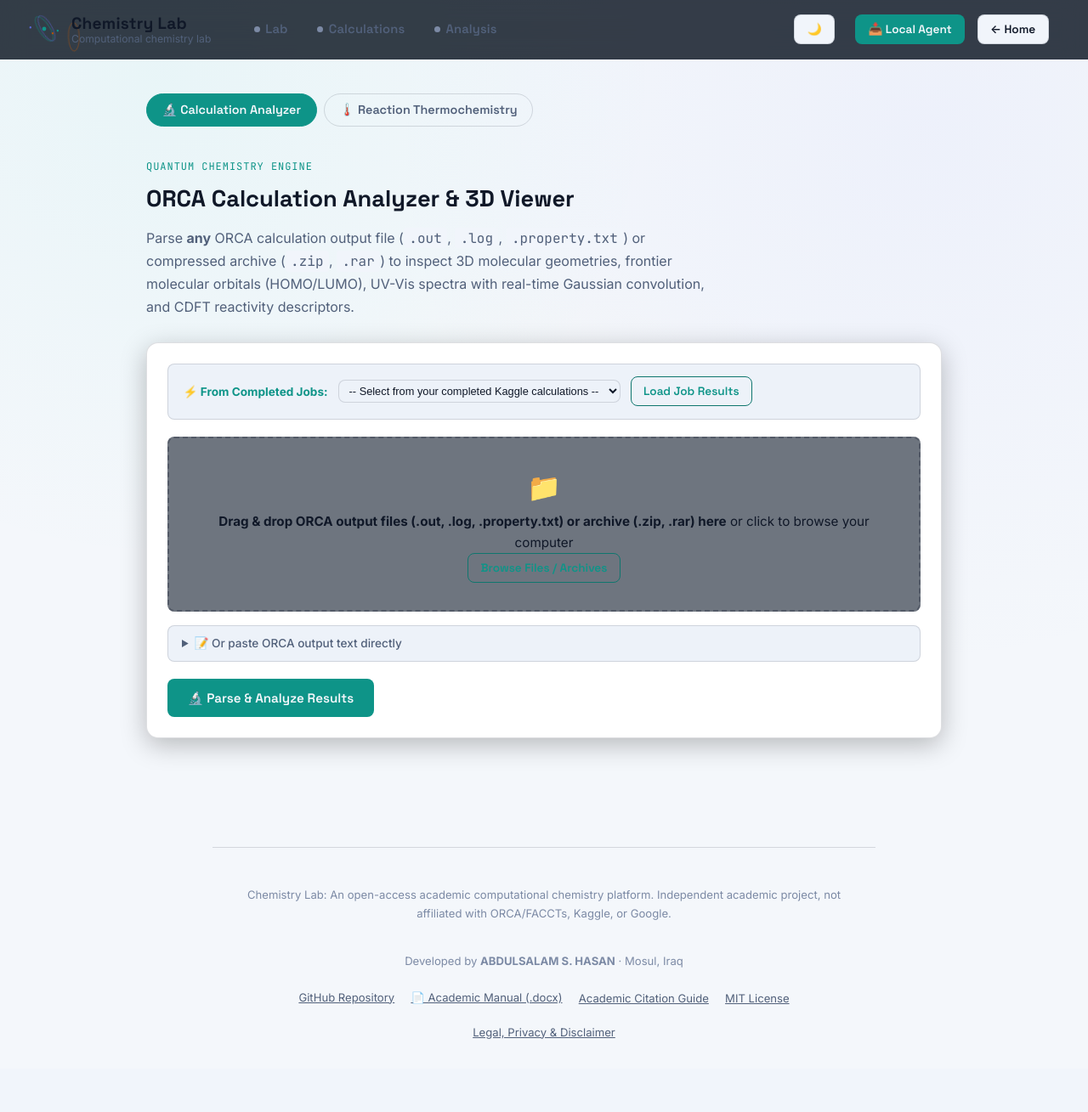
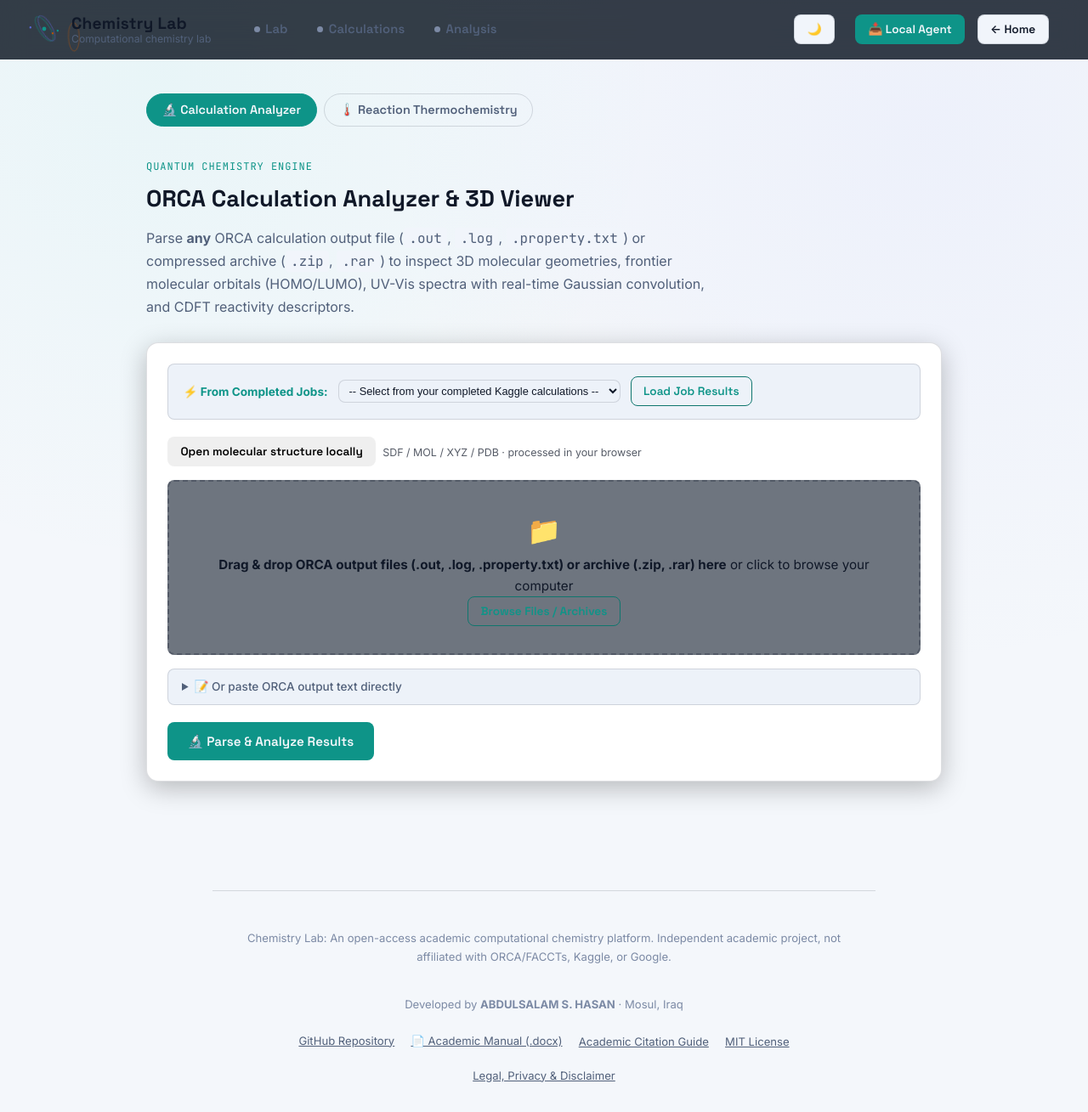
Before and after one commit to abd19990044-commits/chemistry-web-lab, a Python web app: template templates/index.html in a window 1280 px wide, after a click that opens the changed part. Shown: the whole page at 85% size. Before the commit the page ends 1223 px from the top, so only its background shows below. Run offline with Jinja, Linux system fonts and the light colour scheme; the template is opened without the code that fills it: most values are stand-ins (such as "Sample title", 1, 10 or a date in 2020); some libraries are stand-ins or nearby versions.

Commit message:
Upgrade analysis molecular viewer with read-only inspection and local file opening
Add consistent camera navigation, standard views, projection control, atom/charge inspection, distance/angle/signed-dihedral measurements and real 2x PNG export. Preserve topology across style changes and keep calculated coordinates immutable. Use the shared Canvas renderer when WebGL is unavailable.

Open structure files in browser workers, label geometry-only data honestly, reject mismatched charge/topology files and suppress invented dipole vectors. Separate disconnected components only for synthetic 3D generation. Add geometry/renderer regressions and replace a flaky Windows process-start delay with a bounded state wait.

```diff
--- a/static/css/style.css
+++ b/static/css/style.css
@@ -3604,3 +3604,14 @@ main { max-width: 1000px; margin: 0 auto; padding: 0 2rem 6rem; }
 .builder3d-precision-details .builder-locked-notice { background: rgba(56,189,248,0.10); color: var(--text); }
 
 .builder3d-forcefield-progress { display:block; white-space:pre-line; font:0.72rem/1.5 var(--font-mono); color:var(--text); padding:0.65rem; border:1px solid var(--border); border-radius:8px; background:var(--bg); overflow-wrap:anywhere; }
+
+/* Calculated geometry inspector: camera controls and readouts stay outside the canvas. */
+.analysis-view-toolbar,.analysis-camera-controls,.analysis-local-open { display:flex; align-items:center; flex-wrap:wrap; gap:.5rem; }
+.analysis-view-toolbar { justify-content:space-between; padding:.75rem 0; border-top:1px solid var(--border); }
+.analysis-local-open { margin:0 0 1rem; }
+.analysis-view-status { display:flex; flex-wrap:wrap; justify-content:space-between; gap:.5rem; font-size:.73rem; color:var(--text-muted); padding:.65rem 0; }
+.analysis-atom-inspector { display:block; white-space:pre-line; min-height:3.5rem; font:.8rem/1.6 var(--font-mono); padding:.8rem 1rem; margin-bottom:1rem; background:var(--ink-2); border:1px solid var(--border); border-radius:8px; color:var(--text); overflow-wrap:anywhere; }
+#engine-3d-viewport { touch-action:none; outline-offset:3px; }
+#engine-3d-viewport:focus-visible { outline:2px solid var(--teal); }
+#engine-3d-viewport.is-dragging { cursor:grabbing; }
+@media (max-width:700px) { .analysis-view-toolbar { align-items:stretch; } #engine-3d-viewport { min-height:340px; height:50vh; } }
--- /dev/null
+++ b/static/js/analysis-viewer.js
@@ -0,0 +1,82 @@
+/* MIT. Read-only geometry inspection; view gestures never edit QM coordinates. */
+(function(root){
+  'use strict';
+  const sub=(a,b)=>({x:a.x-b.x,y:a.y-b.y,z:a.z-b.z});
+  const dot=(a,b)=>a.x*b.x+a.y*b.y+a.z*b.z;
+  const cross=(a,b)=>({x:a.y*b.z-a.z*b.y,y:a.z*b.x-a.x*b.z,z:a.x*b.y-a.y*b.x});
+  const length=a=>Math.hypot(a.x,a.y,a.z);
+  function measure(points){
+    if(points.length===2)return {label:'Distance',value:length(sub(points[0],points[1])),unit:'Å'};
+    if(points.length===3){const a=sub(points[0],points[1]),b=sub(points[2],points[1]),n=length(a)*length(b);return {label:'Angle',value:n>1e-10?Math.acos(Math.max(-1,Math.min(1,dot(a,b)/n)))*180/Math.PI:null,unit:'°'};}
+    if(points.length===4){const a=sub(points[0],points[1]),b=sub(points[2],points[1]),c=sub(points[3],points[2]);const n1=cross(b,a),n2=cross(b,c),n=length(n1)*length(n2),bn=length(b);return {label:'Dihedral',value:n>1e-10&&bn>1e-10?Math.atan2(dot(cross(n1,n2),b)/bn,dot(n1,n2))*180/Math.PI:null,unit:'°'};}
+    return null;
+  }
+  function attachTopology(atoms,molecule){
+    if(molecule.atoms.length!==atoms.length||molecule.atoms.some((a,i)=>a.elem!==atoms[i].elem))throw Error('Atom order or elements differ from the calculated geometry. Use an SDF/MOL with the same atom order.');
+    MoleculeGraph.validate(molecule.atoms,molecule.bonds);
+    const mapping=new Map(molecule.atoms.map((a,i)=>[a.id,atoms[i].id]));
+    return molecule.bonds.map(b=>({...b,a1:mapping.get(b.a1),a2:mapping.get(b.a2)}));
+  }
+  function create(options){
+    const {viewer,viewport,job,restyle}=options;
+    const model=viewer.getModel(),atoms=model.selectedAtoms({});
+    atoms.forEach((a,i)=>{a.id=i+1;a.molId=1;});
+    let source=false,bonds=[],picks=[],selected=null,orthographic=false,spinning=false,spinFrame=0,lastFrame=0,disposed=false;
+    if(job.molecular_topology?.topology==='source'){
+      try{bonds=attachTopology(atoms,job.molecular_topology);source=true;}catch(e){options.warn?.(e.message);}
+    }
+    if(!source)bonds=atoms.length<=2000?MoleculeGraph.infer(atoms):[];
+    MoleculeGraph.apply(model,bonds);model.setClickable({},true,()=>{});
+    const events=new AbortController(),signal=events.signal;
+    const el=id=>document.getElementById(id),listen=(node,type,fn)=>node?.addEventListener(type,fn,{signal});
+    const mode=el('engine-3d-measure-mode'),details=el('engine-3d-inspector'),topology=el('engine-3d-topology-status');
+    const notice=()=>{if(topology)topology.textContent=source?`${bonds.length} source bonds · bond orders preserved`:(bonds.length?`${bonds.length} estimated bonds · XYZ has no bond orders / formal charges`:'No verified bonds · coordinates only');};
+    notice();if(details)details.textContent='Click an atom to inspect its coordinates and available partial charges.';
+    viewer.setProjection('perspective');const projection=el('engine-3d-projection');if(projection){projection.textContent='Perspective';projection.setAttribute('aria-pressed','false');}
+    function inspect(atom){
+      selected=atom;
+      const lines=[`${atom.elem}${atom.id} · X ${atom.x.toFixed(6)} · Y ${atom.y.toFixed(6)} · Z ${atom.z.toFixed(6)} Å`];
+      for(const [name,values] of [['Mulliken',job.mulliken_charges||job.charges],['Hirshfeld',job.hirshfeld_charges||job.chg_charges]]){
+        const q=values?.[atom.id-1];if(values?.length===atoms.length&&Number.isFinite(q))lines.push(`${name}: ${q>=0?'+':''}${q.toFixed(6)} e`);
+      }
+      if(details)details.textContent=lines.join('\n');
+    }
+    function draw(){
+      if(disposed)return;
+      const marked=new Set(picks.map(a=>a.id));if(selected)marked.add(selected.id);
+      marked.forEach(id=>viewer.addStyle({index:id-1},{sphere:{scale:.34,color:'#f6c85f'}}));
+      picks.forEach((a,i)=>{viewer.addLabel(`${i+1}: ${a.elem}${a.id}`,{position:a,fontColor:'#fff2b3',backgroundColor:'#283044',fontSize:13,showBackground:true,inFront:true});if(i)viewer.addLine?.({start:picks[i-1],end:a,color:'#f6c85f',linewidth:3,dashed:true});});
+      const m=measure(picks);
+      if(picks.length){const required=Number(mode?.value)||0;const line=picks.map(a=>`${a.elem}${a.id}`).join(' → ');if(details)details.textContent=`${line}\n${m?`${m.label}: ${m.value===null?'undefined (degenerate geometry)':m.value.toFixed(4)+' '+m.unit}`:'Pick the next atom.'}${picks.length<required?` · ${picks.length}/${required} selected`:''}`;}
+      viewer.render();
+    }
+    function clear(){picks=[];selected=null;if(details)details.textContent='Click an atom to inspect its coordinates and available partial charges.';restyle();}
+    function pick(x,y){const r=viewport.getBoundingClientRect();if(!r.width||!r.height||x<r.left||x>r.right||y<r.top||y>r.bottom)return null;const hit=viewer.targetedObjects?.((x-r.left)*2/r.width-1,1-(y-r.top)*2/r.height,{})?.[0]?.clickable;return hit?atoms.find(a=>a.id===hit.id):null;}
+    function fit(){viewer.zoomTo();viewer.render();}
+    viewport.tabIndex=0;viewport.setAttribute('aria-label','Calculated molecular geometry. Drag to orbit, right drag to pan, scroll to zoom. F fits; 1, 2, 3 select views.');
+    const controls=MolecularControls.createController({element:viewport,getViewer:()=>viewer,getState:()=>({activeTool:'navigate',atoms}),pick,
+      select:inspect,click(atom){inspect(atom);const needed=Number(mode?.value)||0;if(needed){if(picks.length>=needed)picks=[];if(!picks.some(a=>a.id===atom.id))picks.push(atom);}restyle();},clearSelection:clear,redraw:()=>viewer.render(),fit,viewChanged:()=>viewer.render()});
+    const observer=new ResizeObserver(()=>{if(!disposed&&viewport.clientWidth&&viewport.clientHeight){viewer.resize();viewer.render();}});observer.observe(viewport);
+    function preset(name){const v=viewer.getView().slice(),q=name==='right'?MolecularControls.rotation({x:0,y:1,z:0},Math.PI/2):name==='top'?MolecularControls.rotation({x:1,y:0,z:0},Math.PI/2):[0,0,0,1];v.splice(4,4,...q);viewer.setView(v);viewer.render();}
+    for(const name of ['front','right','top'])listen(el('engine-3d-view-'+name),'click',()=>preset(name));
+    listen(el('engine-3d-projection'),'click',e=>{orthographic=!orthographic;viewer.setProjection(orthographic?'orthographic':'perspective');e.currentTarget.textContent=orthographic?'Orthographic':'Perspective';e.currentTarget.setAttribute('aria-pressed',String(orthographic));viewer.render();});
+    listen(el('engine-3d-clear-selection'),'click',clear);listen(mode,'change',clear);
+    listen(viewport,'keydown',e=>{if(e.key.toLowerCase()==='f'){e.preventDefault();fit();}else if(e.key==='Escape'){e.preventDefault();clear();}else if(['1','2','3'].includes(e.key)){e.preventDefault();preset({1:'front',2:'right',3:'top'}[e.key]);}});
+    function spin(){if(!spinning||disposed)return;if(document.hidden||!viewport.getClientRects().length){spinning=false;el('engine-3d-spin')?.classList.remove('btn-primary');return;}if(!document.hidden&&viewport.getBoundingClientRect().width&&viewport.getClientRects().length){const now=performance.now(),dt=lastFrame?Math.min(40,now-lastFrame):16;const v=viewer.getView().slice();v.splice(4,4,...MolecularControls.multiply(MolecularControls.rotation({x:0,y:1,z:0},dt*.00035),v.slice(4,8)));viewer.setView(v);viewer.render();lastFrame=now;}else lastFrame=0;spinFrame=requestAnimationFrame(spin);}
+    function toggleSpin(){spinning=!spinning;el('engine-3d-spin')?.classList.toggle('btn-primary',spinning);if(spinning){lastFrame=0;spin();}else cancelAnimationFrame(spinFrame);}
+    listen(viewport,'pointerdown',()=>{if(spinning)toggleSpin();});
+    const topologyInput=el('engine-3d-topology-file');
+    listen(el('engine-3d-topology-open'),'click',()=>topologyInput.click());
+    listen(topologyInput,'change',async()=>{const file=topologyInput.files?.[0];if(!file)return;try{const molecule=await BrowserChemistry.file(file);if(disposed)return;if(molecule.topology!=='source')throw Error('Use SDF/MOL to supply bond orders.');const next=attachTopology(atoms,molecule);bonds=next;source=true;job.molecular_topology={...molecule,atoms:atoms.map(a=>({id:a.id,elem:a.elem,x:a.x,y:a.y,z:a.z,charge:molecule.atoms[a.id-1].charge||0})),bonds};MoleculeGraph.apply(model,bonds);notice();restyle();}catch(e){options.warn?.(e.message);}finally{topologyInput.value='';}});
+    listen(el('engine-3d-download-png'),'click',()=>{
+      try{
+        let uri;const oldView=viewer.getView().slice(),r=viewport.getBoundingClientRect(),scale=Math.min(2,4096/Math.max(r.width,r.height));
+        if(viewer.rendererType==='canvas')uri=viewer.pngURI(scale);
+        else{try{viewer.setWidth(Math.round(r.width*scale));viewer.setHeight(Math.round(r.height*scale));viewer.render();uri=viewer.pngURI();}finally{viewer.resize();viewer.setView(oldView);viewer.render();}}
+        const a=document.createElement('a');a.href=uri;a.download='calculated-molecular-geometry.png';a.click();
+      }catch(e){options.warn?.('Could not export molecular PNG: '+e.message);}
+    });
+    return {draw,fit,toggleSpin,topology:()=>({atoms:atoms.map(a=>({id:a.id,elem:a.elem,x:a.x,y:a.y,z:a.z,charge:job.molecular_topology?.atoms?.[a.id-1]?.charge||0})),bonds:structuredClone(bonds),topology:source?'source':'unverified'}),destroy(){disposed=true;spinning=false;cancelAnimationFrame(spinFrame);controls.destroy();observer.disconnect();events.abort();el('engine-3d-spin')?.classList.remove('btn-primary');}};
+  }
+  root.AnalysisViewer={create,measure,attachTopology};
+})(globalThis);
--- a/static/js/chemistry-worker.js
+++ b/static/js/chemistry-worker.js
@@ -37,6 +37,7 @@ async function parse({text,format,name,generate3D=false}){
     const generated3D=generate3D||(authoritative&&m.GetDimension()===2);
     if(generated3D){const g=new ob.OB3DGenWrapper();try{if(g.generate3DStructure(m,'UFF')<0)throw Error('Cannot generate 3D geometry for this structure.');}finally{g.delete();}}
     const result=extract(m);
+    if(generated3D){MoleculeGraph.packGeneratedComponents(result.atoms,result.bonds);result.coords=MoleculeGraph.xyz(result.atoms);}
     // Never guess higher bond orders from XYZ. Its connectivity is unverified.
     if(!authoritative){result.bonds=MoleculeGraph.infer(result.atoms);}
     return {...result,name:name||'Molecule',generated3D,topology:authoritative?'source':'unverified'};
--- a/static/js/molecular-controls.js
+++ b/static/js/molecular-controls.js
@@ -211,7 +211,7 @@
     if (!context) throw new Error('A canvas context is required for molecular rendering');
     canvas.style.cssText='display:block;width:100%;height:100%;';
     canvas.setAttribute('aria-label','Interactive three-dimensional molecular model');
-    let container=element, models=[], labels=[], view=[0,0,0,6,0,0,0,1], orthographic=false, width=1,height=1, pan={x:0,y:0};
+    let container=element, models=[], labels=[], shapes=[], background='#090e17', alpha=1, exportScale=1, view=[0,0,0,6,0,0,0,1], orthographic=false, width=1,height=1, pan={x:0,y:0};
     const colors={H:'#edf2f7',C:'#687b91',N:'#6875ed',O:'#ef505a',S:'#f6cf44',P:'#f49a46',F:'#65d780',Cl:'#50d879',Br:'#c66b4c',I:'#a77ade',Na:'#a68be6',Fe:'#d78b56',Cu:'#c69260',Zn:'#a4b7c9'};
     const radii={H:1.2,C:1.7,N:1.55,O:1.52,S:1.8,P:1.8,F:1.47,Cl:1.75,Br:1.85,I:1.98};
     const matches=(a,sel)=>Object.entries(sel||{}).every(([k,v])=>Array.isArray(v)?v.includes(a[k]):a[k]===v);
@@ -225,9 +225,9 @@
       return a.style?.sphere ? Math.max(2,(a.style.sphere.scale||0.27)*(radii[a.elem]||1.7)*p.ratio) : Math.max(4,(a.style?.stick?.radius||0.06)*p.ratio);
     }
     function paint() {
-      const dpr=Math.min(2,window.devicePixelRatio||1);
+      const dpr=Math.min(2,window.devicePixelRatio||1)*exportScale;
       context.setTransform(dpr,0,0,dpr,0,0);
-      context.fillStyle='#090e17';context.fillRect(0,0,width,height);
+      context.clearRect(0,0,width,height);if(alpha){context.fillStyle=background;context.fillRect(0,0,width,height);}
       const entries=[];
       models.forEach(model=>{
         const projected=model.atoms.map(project);
@@ -267,21 +267,35 @@
           context.strokeStyle='rgba(226,232,240,0.25)';context.lineWidth=1;context.stroke();
         }
       }
-      context.font='600 12px sans-serif';context.textAlign='center';context.textBaseline='middle';
+      shapes.forEach(shape=>{
+        const a=project(shape.start),b=project(shape.end);if(a.depth<=.25||b.depth<=.25)return;
+        context.strokeStyle=shape.color||'#f6c85f';context.fillStyle=context.strokeStyle;context.lineWidth=shape.linewidth||3;
+        context.setLineDash(shape.dashed?[6,4]:[]);context.beginPath();context.moveTo(a.x,a.y);context.lineTo(b.x,b.y);context.stroke();context.setLineDash([]);
+        if(shape.arrow){const angle=Math.atan2(b.y-a.y,b.x-a.x),size=12;context.beginPath();context.moveTo(b.x,b.y);context.lineTo(b.x-size*Math.cos(angle-.4),b.y-size*Math.sin(angle-.4));context.lineTo(b.x-size*Math.cos(angle+.4),b.y-size*Math.sin(angle+.4));context.closePath();context.fill();}
+      });
+      context.textAlign='center';context.textBaseline='middle';
       labels.forEach(label=>{
         const p=project(label.spec.position), text=label.text;
+        const spec=label.spec,size=spec.fontSize||12;context.font=`${spec.bold===false?'400':'600'} ${size}px sans-serif`;
         const box=context.measureText(text).width+12;
-        context.fillStyle='rgba(15,23,42,.88)';context.fillRect(p.x-box/2,p.y-10,box,20);
-        context.fillStyle='#f8fafc';context.fillText(text,p.x,p.y);
+        if(spec.showBackground!==false){context.fillStyle=spec.backgroundColor||'rgba(15,23,42,.88)';context.fillRect(p.x-box/2,p.y-size*.75,box,size*1.5);}
+        context.fillStyle=spec.fontColor||'#f8fafc';context.fillText(text,p.x,p.y);
       });
       return viewer;
     }
     const viewer={
       rendererType:'canvas',
-      clear(){models=[];labels=[];return viewer;},
+      clear(){models=[];labels=[];shapes=[];return viewer;},
+      getModel:()=>models[models.length-1],
+      removeAllSurfaces(){return viewer;},
+      removeAllShapes(){shapes=[];return viewer;},
+      addLine(spec){shapes.push({...spec});return viewer;},
+      addArrow(spec){shapes.push({...spec,arrow:true});return viewer;},
+      setBackgroundColor(color,opacity=1){background=typeof color==='number'?'#'+color.toString(16).padStart(6,'0'):color;alpha=opacity;return viewer;},
+      pngURI(scale=2){try{exportScale=scale;viewer.resize();paint();return canvas.toDataURL('image/png');}finally{exportScale=1;viewer.resize();paint();}},
       getRenderer:()=>({domElement:canvas}),
       setContainer(el){container=el;container.appendChild(canvas);viewer.resize();return viewer;},
-      resize(){const rect=container.getBoundingClientRect();width=Math.max(1,rect.width);height=Math.max(1,rect.height);const dpr=Math.min(2,window.devicePixelRatio||1);canvas.width=Math.round(width*dpr);canvas.height=Math.round(height*dpr);return viewer;},
+      resize(){const rect=container.getBoundingClientRect();width=Math.max(1,rect.width);height=Math.max(1,rect.height);const dpr=Math.min(2,window.devicePixelRatio||1)*exportScale;canvas.width=Math.round(width*dpr);canvas.height=Math.round(height*dpr);return viewer;},
       getView:()=>view.slice(),
       setView(v){view=v.slice();return paint();},
       modelToScreen(a){const p=project(a),rect=container.getBoundingClientRect();return{x:rect.left+window.scrollX+p.x,y:rect.top+window.scrollY+p.y};},
--- a/static/js/molecule-graph.js
+++ b/static/js/molecule-graph.js
@@ -49,5 +49,15 @@
     for(let i=0;i<charged.length;i+=8){const group=charged.slice(i,i+8);lines.push('M  CHG'+pad(group.length,3)+group.map(a=>pad(index.get(a.id),4)+pad(a.charge,4)).join(''));}
     lines.push('M  END');return lines.join('\n')+'\n';
   }
-  root.MoleculeGraph={validate,infer,apply,canAdd,maxValence,xyz,mol};
+  // Synthetic 3D generation has no meaningful placement for disconnected ions.
+  // Pack their bounding boxes for viewing; never move imported 3D/QM geometry.
+  function packGeneratedComponents(atoms,bonds){
+    const remaining=new Set(atoms.map(a=>a.id)),groups=[];
+    while(remaining.size){const ids=new Set([remaining.values().next().value]);let changed=true;while(changed){changed=false;for(const b of bonds)if(ids.has(b.a1)!==ids.has(b.a2)){ids.add(b.a1);ids.add(b.a2);changed=true;}}ids.forEach(id=>remaining.delete(id));groups.push(atoms.filter(a=>ids.has(a.id)));}
+    groups.sort((a,b)=>b.length-a.length);
+    if(groups.length<2)return;
+    let edge=Math.max(...groups[0].map(a=>a.x));
+    for(const group of groups.slice(1)){const shift=edge+3-Math.min(...group.map(a=>a.x));group.forEach(a=>a.x+=shift);edge=Math.max(...group.map(a=>a.x));}
+  }
+  root.MoleculeGraph={validate,infer,apply,canAdd,maxValence,xyz,mol,packGeneratedComponents};
 })(globalThis);
--- a/templates/index.html
+++ b/templates/index.html
@@ -9,7 +9,7 @@
 <link rel="icon" href="data:,">
 <link rel="preconnect" href="https://fonts.googleapis.com">
 <link href="https://fonts.googleapis.com/css2?family=Space+Grotesk:wght@500;600;700&family=Inter:wght@400;500;600;700&family=JetBrains+Mono:wght@400;500;600&display=swap" rel="stylesheet">
-<link rel="stylesheet" href="{{ url_for('static', filename='css/style.css') }}?v=20261022d">
+<link rel="stylesheet" href="{{ url_for('static', filename='css/style.css') }}?v=20261023a">
     <link rel="stylesheet" href="{{ url_for('static', filename='css/theme.css') }}">
 <script src="https://cdnjs.cloudflare.com/ajax/libs/3Dmol/2.4.2/3Dmol-min.js" defer></script>
 {% if google_client_id %}<script src="https://accounts.google.com/gsi/client" async defer></script>{% endif %}
@@ -1124,6 +1124,11 @@ Products:   12 CO2 + 6 H2O</pre>
           </div>
         </div>
 
+        <div class="analysis-local-open">
+          <button type="button" id="engine-local-structure-open" class="btn btn-secondary btn-small">Open molecular structure locally</button>
+          <span class="field-hint">SDF / MOL / XYZ / PDB · processed in your browser</span>
+          <input type="file" id="engine-local-structure-input" accept=".sdf,.mol,.xyz,.pdb" class="hidden">
+        </div>
         <form id="engine-form" class="engine-form">
           <div class="engine-dropzone" id="engine-dropzone">
             <span class="dropzone-icon">📁</span>
@@ -1349,12 +1354,33 @@ Products:   12 CO2 + 6 H2O</pre>
             </div>
           </div>
 
+          <div class="analysis-view-toolbar" aria-label="Molecular view controls">
+            <div class="analysis-camera-controls">
+              <button type="button" id="engine-3d-view-front" class="btn btn-ghost btn-small">Front</button>
+              <button type="button" id="engine-3d-view-right" class="btn btn-ghost btn-small">Right</button>
+              <button type="button" id="engine-3d-view-top" class="btn btn-ghost btn-small">Top</button>
+              <button type="button" id="engine-3d-projection" class="btn btn-ghost btn-small" aria-pressed="false">Perspective</button>
+            </div>
+            <div class="analysis-camera-controls">
+              <select id="engine-3d-measure-mode" class="select-small" aria-label="Geometry measurement">
+                <option value="0">Inspect atom</option><option value="2">Distance · 2 atoms</option><option value="3">Angle · 3 atoms</option><option value="4">Dihedral · 4 atoms</option>
+              </select>
+              <button type="button" id="engine-3d-clear-selection" class="btn btn-ghost btn-small">Clear selection</button>
+              <button type="button" id="engine-3d-topology-open" class="btn btn-ghost btn-small" title="Load bond orders from an SDF/MOL with matching atom order; calculated coordinates remain fixed">Load bond orders</button>
+              <input type="file" id="engine-3d-topology-file" accept=".sdf,.mol" class="hidden">
+            </div>
+          </div>
           <div id="engine-3d-viewport" class="viewport-3d"></div>
+          <div class="analysis-view-status">
+            <span id="engine-3d-topology-status">Coordinates only</span>
+            <span>Drag: orbit · Right drag / Shift: pan · Wheel: zoom · Double-click / F: fit</span>
+          </div>
+          <output id="engine-3d-inspector" class="analysis-atom-inspector" aria-live="polite">Click an atom to inspect coordinates and available partial charges.</output>
           <div class="viewer-footer">
             <span id="engine-3d-atomcount" class="field-hint">0 atoms</span>
             <div class="viewer-footer-actions">
               <button type="button" id="engine-3d-new-calc-btn" class="btn btn-primary btn-small" title="Feed these 3D coordinates into the 3D Builder to start a new ORCA calculation">🚀 New Calculation from Geometry</button>
-              <button type="button" id="engine-3d-download-png" class="btn btn-ghost btn-small" title="Export high-resolution publication PNG">📸 High-Res 3D (PNG)</button>
+              <button type="button" id="engine-3d-download-png" class="btn btn-ghost btn-small" title="Render and export molecular geometry as a PNG at twice the viewport resolution">📸 High-Res 3D (PNG)</button>
               <a id="engine-download-xyz-btn" class="btn btn-ghost btn-small" download="structure.xyz">⬇ Download XYZ</a>
               <button type="button" id="engine-download-chg-btn" class="btn btn-ghost btn-small" title="Export atomic charges in standard Multiwfn .chg format">⬇ Download .chg</button>
             </div>
@@ -2867,10 +2893,11 @@ Products:   12 CO2 + 6 H2O</pre>
     </div>
   </div>
 
-  <script src="{{ url_for('static', filename='js/molecule-graph.js') }}?v=20261022a"></script>
+  <script src="{{ url_for('static', filename='js/molecule-graph.js') }}?v=20261023a"></script>
   <script src="{{ url_for('static', filename='js/browser-chemistry.js') }}?v=20261022a"></script>
-  <script src="{{ url_for('static', filename='js/molecular-controls.js') }}?v=20261022b"></script>
-  <script src="{{ url_for('static', filename='js/app.js') }}?v=20261022d"></script>
+  <script src="{{ url_for('static', filename='js/molecular-controls.js') }}?v=20261023a"></script>
+  <script src="{{ url_for('static', filename='js/analysis-viewer.js') }}?v=20261023a"></script>
+  <script src="{{ url_for('static', filename='js/app.js') }}?v=20261023a"></script>
   <script src="{{ url_for('static', filename='js/kaggle_credentials.js') }}?v=20260818f"></script>
   <script src="{{ url_for('static', filename='js/reaction-editor.js') }}?v=20260818f"></script>
   <script src="{{ url_for('static', filename='job_runtime_fix.js') }}?v=20260824"></script>
```
Also changed, not shown: tests/browser_chemistry_engine.cjs (+1 -0 lines), tests/test_analysis_viewer.py (added, +89 -0 lines), tests/test_frontend_production_review.py (+4 -2 lines), tests/test_local_orca_backend.py (+7 -1 lines), .github/workflows/deploy-huggingface.yml, README.md, static/js/app.js.
